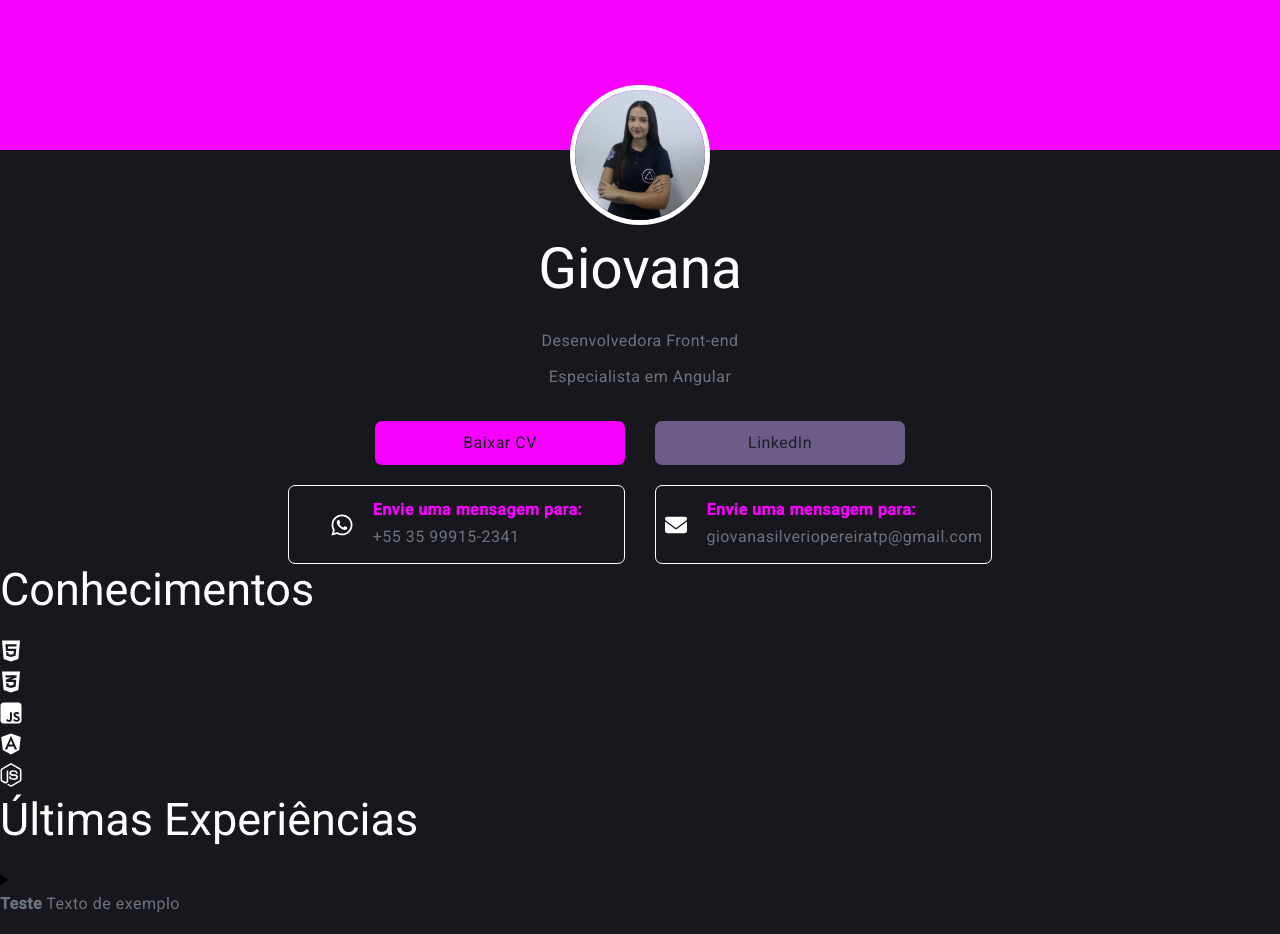
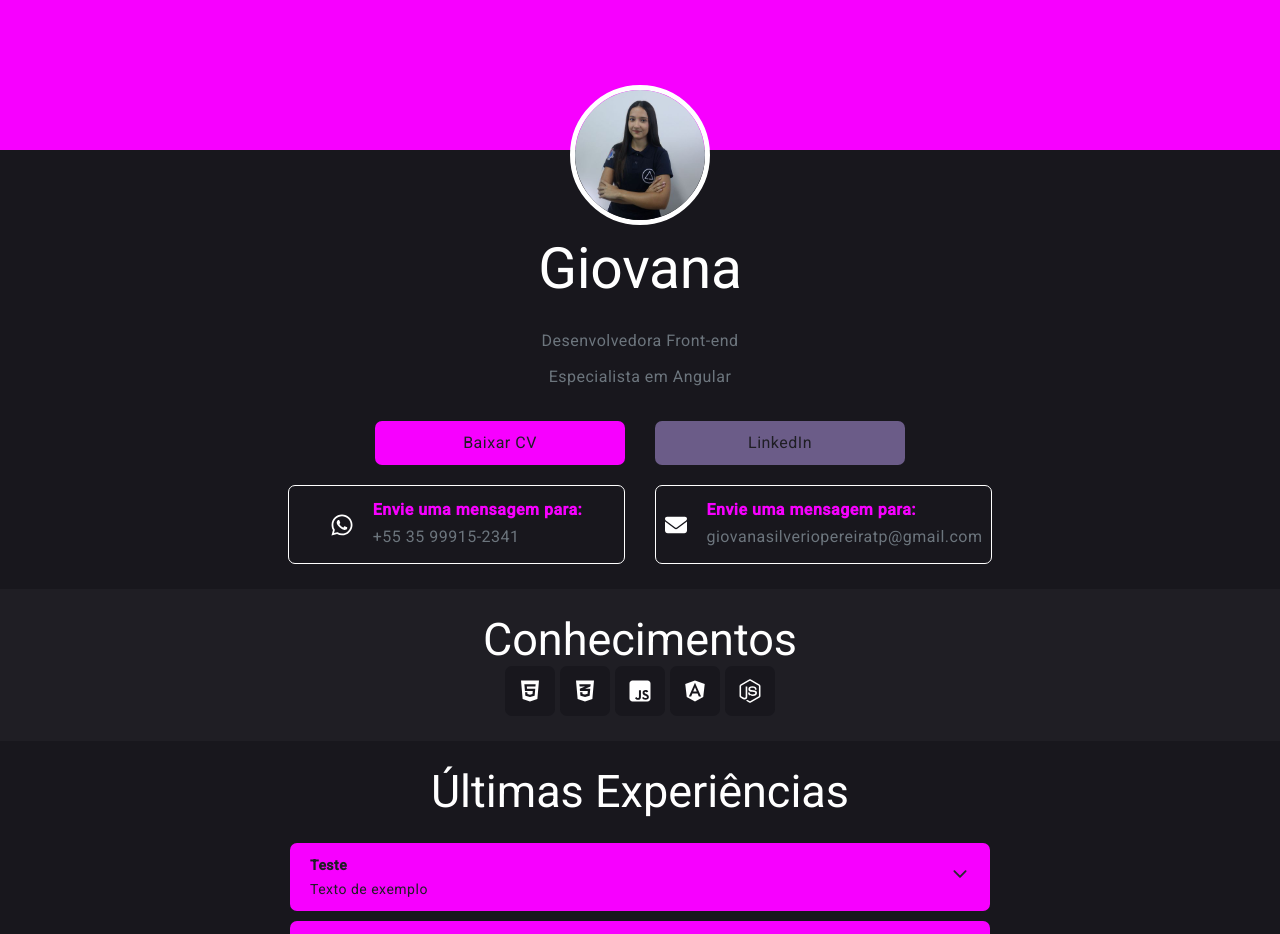
Before and after one commit to giovanasilverio/portifolio, an Angular app: page / in a window 1280 px wide. Shown: the top 934 px of the page. Built offline with nearby package versions, Linux system fonts and the light colour scheme.

Commit message:
css knowledge e experiences

```diff
--- a/src/app/modules/portifolio/components/experiences/experiences.component.scss
+++ b/src/app/modules/portifolio/components/experiences/experiences.component.scss
@@ -0,0 +1,65 @@
+:host {
+    margin-top: 25px;
+    display: flex;
+    flex-direction: column;
+    align-items: center;
+    justify-content: center;
+
+    h2{
+        text-align: center;
+        margin: 0 0 25px 0;
+    }
+
+    details{
+        overflow: hidden;
+        margin-top: 10px;
+        background: var(--black-010);
+        border-radius: 7px;
+        color: var(--white);
+
+        article, summary{
+            padding: 10px 20px;
+            color: var(--gray);
+            font-size: 1.2rem;
+            line-height: 1.5rem;
+            transition: 500ms;;
+        }
+
+        summary {
+            cursor: pointer;
+            display: flex;
+            justify-content: space-between;
+            align-items: center;
+            background: var(--primary-color);
+            p{
+                font-size: 14px;
+                color: var(--black-010);
+                padding: 0;
+                margin: 0;
+                display: flex;
+                flex-direction: column;
+            }
+
+        }
+
+        &[open]{
+            summary{
+                &::after{
+                    content: url("../../../../../assets/icons/chevron-up.svg");
+                }
+                background: var(--primary-color);
+                border-radius: 7px 7px 0 0 !important;
+            }
+        }
+
+        &:not([open]){
+            summary{
+                &::after{
+                    content: url("../../../../../assets/icons/chevron-down.svg");
+                }
+            }
+        }
+    }
+
+
+}
--- a/src/app/modules/portifolio/components/knowledge/knowledge.component.scss
+++ b/src/app/modules/portifolio/components/knowledge/knowledge.component.scss
@@ -0,0 +1,36 @@
+:host {
+    margin-top: 25px;
+    padding: 25px 0;
+    background: var(--black-010);
+
+    display: flex;
+    justify-content: center;
+    align-items: center;
+    flex-direction: column;
+
+    h2{
+        text-align: center;
+        margin: 0;
+    }
+
+    ul{
+        margin-top: 0;
+        display: flex;
+        justify-content: center;
+        align-items: center;
+        flex-wrap: wrap;
+        gap: 5px;
+
+        li{
+            width: 50px;
+            height: 50px;
+            background: var(--black);
+
+            display: flex;
+            justify-content: center;
+            align-items: center;
+
+            border-radius: 7px;
+        }
+    }
+}
```
